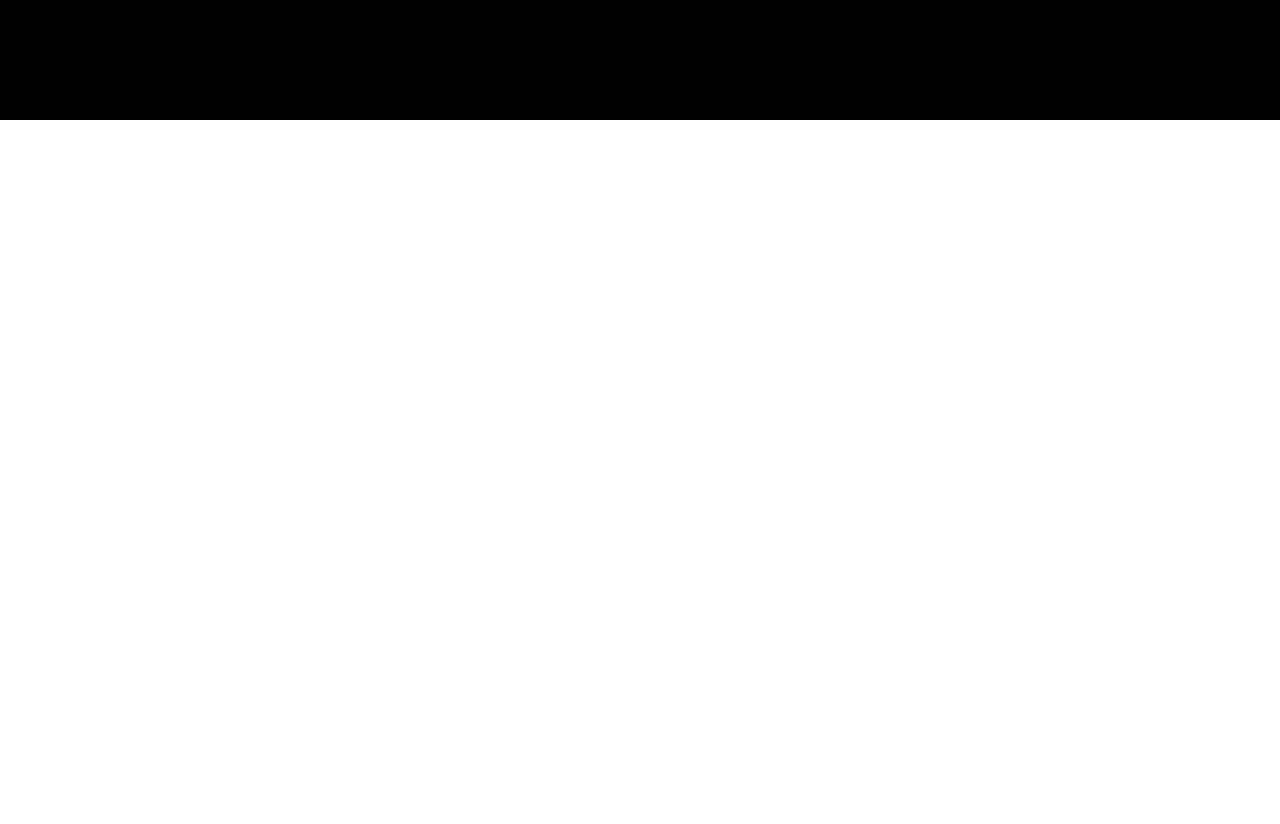
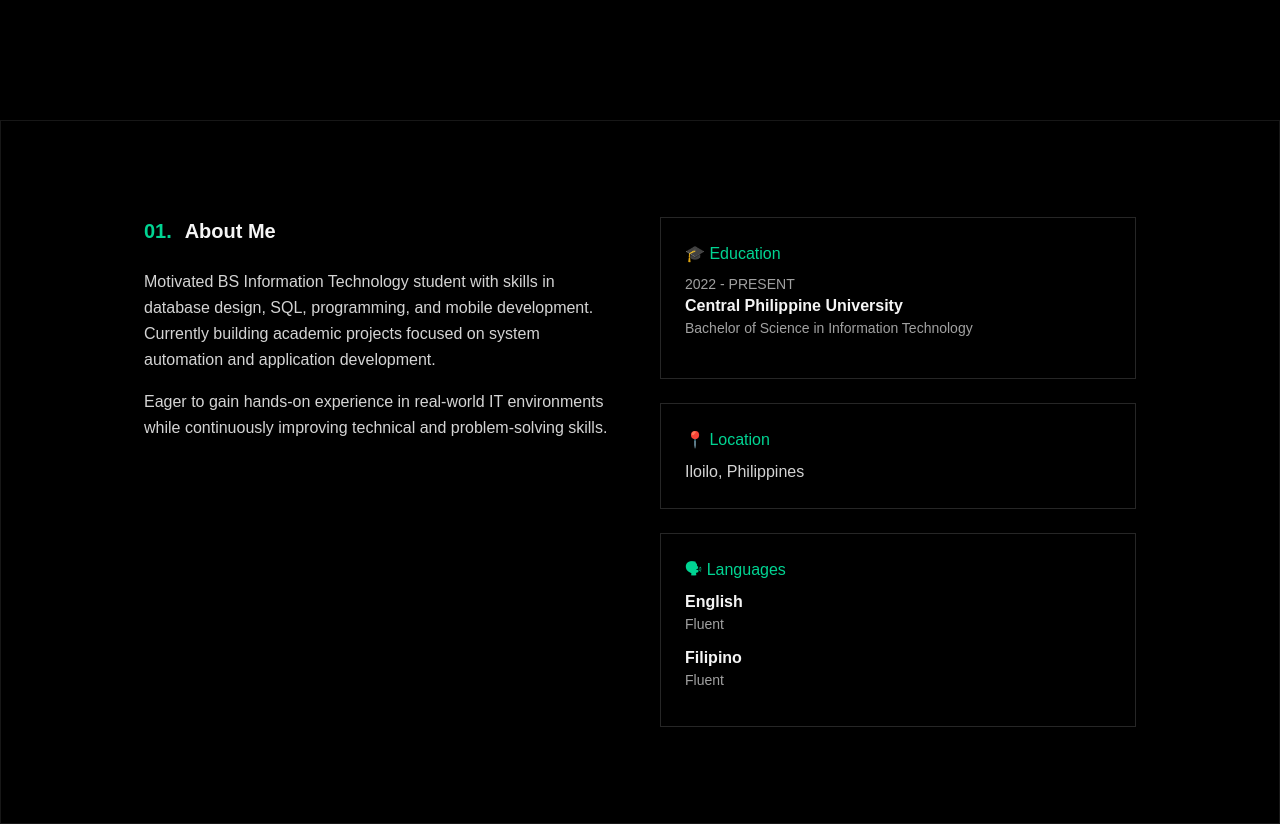
Before and after one commit to corvo-fly/montelibano_nextjs_portfolio, a Next.js app: page / in a window 1280 px wide. Shown: the part 680-1504 px from the top of the page. Before the commit the page ends 800 px from the top, so only its background shows below. Built offline with nearby package versions, Linux system fonts and the light colour scheme.

Commit message:
update about me

```diff
--- a/app/page.jsx
+++ b/app/page.jsx
@@ -1,5 +1,6 @@
 import Navbar from "@/components/navbar";
 import Hero from "@/components/hero";
+import About from "@/components/about";
 
 export default function Home() {
   return (
@@ -8,6 +9,7 @@
 
       <main className="pt-16">
         <Hero />
+        <About />
       </main>
     </div>
   );
--- a/components/about.jsx
+++ b/components/about.jsx
@@ -0,0 +1,54 @@
+export default function About() {
+    return (
+    <section
+    id="about"
+    className="bg-black text-neutral-100 py-24 border -t border-neutral-900">
+        <div className=" max-w-5xl mx-auto px-4 grid md:grid-cols-2 gap-10">
+
+            <div>
+                <h2 className="text-xl md:text-2x1 font-semibold mb-6">
+                    <span className="text-emerald-400 mr-2">01.</span> About Me
+                </h2>
+
+                <p className="text-neutral-300 mb-4 leading-relaxed">
+                    Motivated BS Information Technology student with skills in database design,
+                    SQL, programming, and mobile development. Currently building academic projects
+                    focused on system automation and application development.
+                </p>
+
+                <p className="text-neutral-300 mb-4 leading-relaxed">
+                    Eager to gain hands-on experience in real-world IT environments while
+                    continuously improving technical and problem-solving skills.
+                </p>
+            </div>
+
+            <div className="space-y-6">
+
+                <div className="border border-neutral-800 p-6">
+                    <p className="text-emerald-400 font-medium mb-2">🎓 Education</p>
+
+                    <p className="text-sm text-neutral-400">2022 - PRESENT</p>
+                    <p className="text-neutral-100 font-semibold">Central Philippine University</p>
+
+                    <p className="text-neutral-400 text-sm mb-4"> Bachelor of Science in Information Technology</p>
+                </div>
+
+                <div className="border border-neutral-800 p-6">
+                    <p className="text-emerald-400 font-medium mb-2">📍 Location</p>
+                    <p className="text-neutral-300">Iloilo, Philippines</p>
+                </div>
+
+                <div className="border border-neutral-800 p-6">
+                    <p className="text-emerald-400 font-medium mb-2">🗣 Languages</p>
+
+                    <p className="text-neutral-100 font-semibold">English</p>
+                    <p className="text-neutral-400 text-sm mb-3">Fluent</p>
+
+                    <p className="text-neutral-100 font-semibold"> Filipino</p>
+                    <p className="text-neutral-400 text-sm mb-3">Fluent</p>
+                </div>
+            </div>
+        </div>
+    </section>
+    );
+}
```
